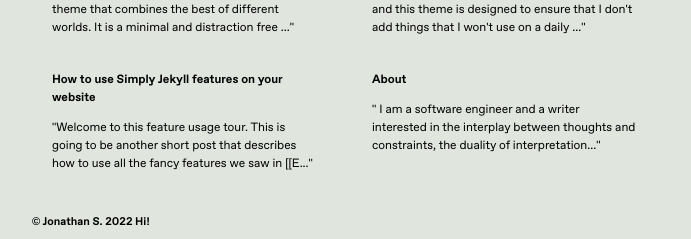
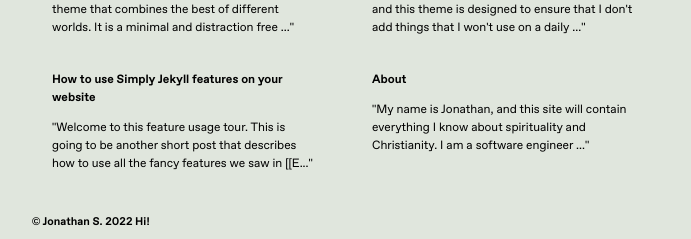
Before and after one commit to jsantiago611/digital-garden-master, a Jekyll site: the page built from _posts/2020-04-01-lorem.md, in a window 1280 px wide and 900 px high, scrolled down 8632 px. Shown: the part 658-897 px from the top of the window, without its empty margins (298-989 px from the left). Built offline with Jekyll 4.4.1, drawn with Linux system fonts in a browser that asks for light colours.

Commit message:
Update about.md

```diff
--- a/about.md
+++ b/about.md
@@ -5,6 +5,7 @@ permalink: /about/
 content-type: eg
 ---
 
+My name is Jonathan, and this site will contain everything I know about spirituality and Christianity.
 
 - I am a software engineer and a writer interested in the interplay between thoughts and constraints, the duality of interpretations and representations, and the nature of abstractions and correspondence between them.
 
```
